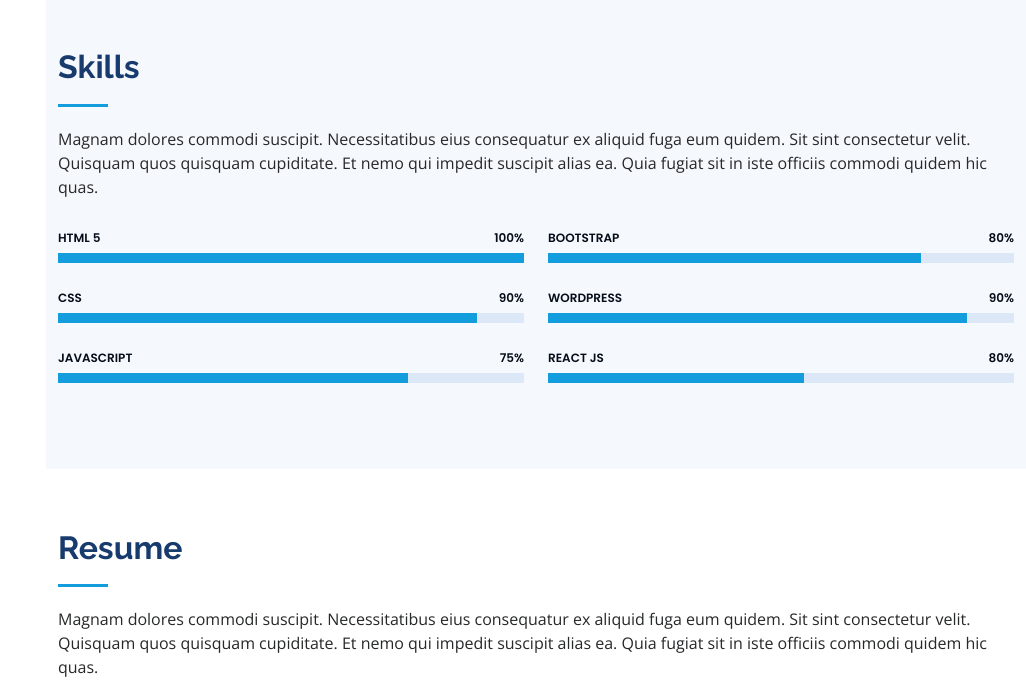
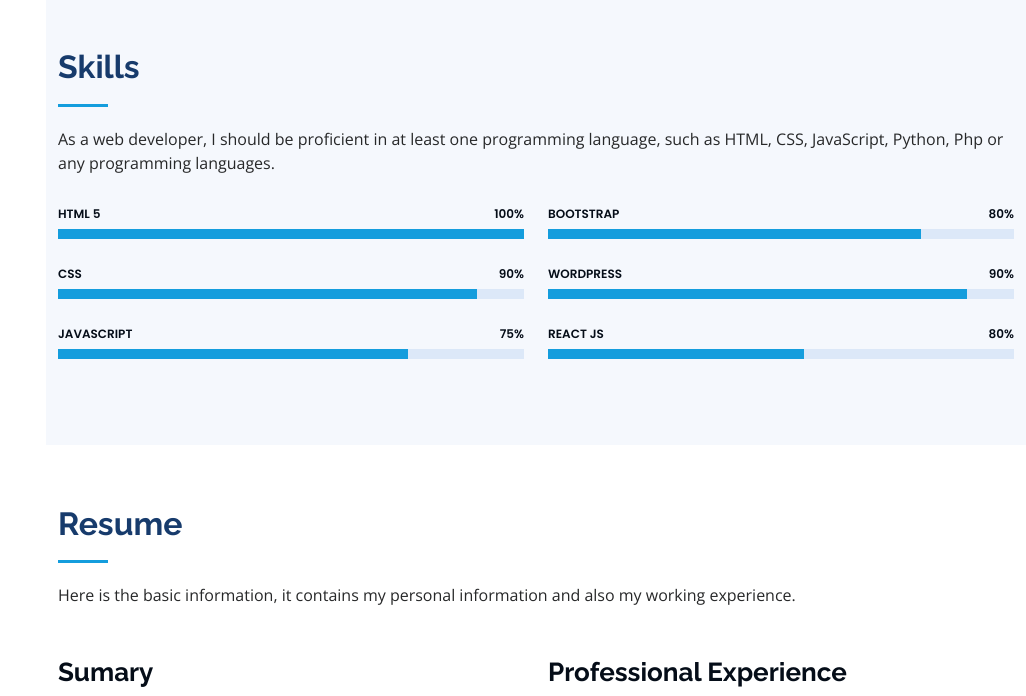
Before and after one commit to JhefRhey/portfolio, a plain HTML site: page index.html in a window 1280 px wide. Shown: the part 1650-2346 px from the top of the page, without its empty margins (254-1280 px from the left). Drawn offline with nearby package versions, Linux system fonts and the light colour scheme.

Commit message:
new folder

```diff
--- a/index.html
+++ b/index.html
@@ -5,7 +5,7 @@
   <meta charset="utf-8">
   <meta content="width=device-width, initial-scale=1.0" name="viewport">
 
-  <title>Jeffrey Cabigao</title>
+  <title>Jeffrey E. Cabigao</title>
   <meta content="" name="description">
   <meta content="" name="keywords">
 
@@ -139,7 +139,7 @@
 
         <div class="section-title">
           <h2>Skills</h2>
-          <p>Magnam dolores commodi suscipit. Necessitatibus eius consequatur ex aliquid fuga eum quidem. Sit sint consectetur velit. Quisquam quos quisquam cupiditate. Et nemo qui impedit suscipit alias ea. Quia fugiat sit in iste officiis commodi quidem hic quas.</p>
+          <p> As a web developer, I should be proficient in at least one programming language, such as HTML, CSS, JavaScript, Python, Php or any programming languages.</p>
         </div>
 
         <div class="row skills-content">
@@ -205,7 +205,8 @@
 
         <div class="section-title">
           <h2>Resume</h2>
-          <p>Magnam dolores commodi suscipit. Necessitatibus eius consequatur ex aliquid fuga eum quidem. Sit sint consectetur velit. Quisquam quos quisquam cupiditate. Et nemo qui impedit suscipit alias ea. Quia fugiat sit in iste officiis commodi quidem hic quas.</p>
+          <p>Here is the basic information, it contains my personal information and also  my working experience.
+          </p>
         </div>
 
         <div class="row">
@@ -230,7 +231,7 @@
             </div>
             <div class="resume-item">
               <h4>Full stack Web Development</h4>
-              <h5>November 5 2022</h5>
+              <h5>November 5, 2022</h5>
               <p><em>Kodego Bootcamp</em></p>
             </div>
           </div>
@@ -434,7 +435,7 @@
 
         <div class="section-title">
           <h2>Contact</h2>
-          <p>Magnam dolores commodi suscipit. Necessitatibus eius consequatur ex aliquid fuga eum quidem. Sit sint consectetur velit. Quisquam quos quisquam cupiditate. Et nemo qui impedit suscipit alias ea. Quia fugiat sit in iste officiis commodi quidem hic quas.</p>
+          <p>Your messages and suggestions are very important to me, do not hesitate to contact me with the information provided.</p>
         </div>
 
         <div class="row" data-aos="fade-in">
```
